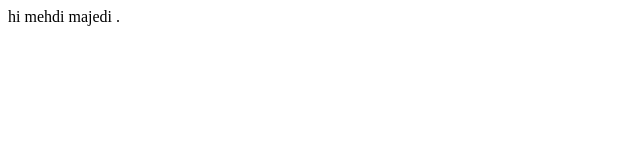
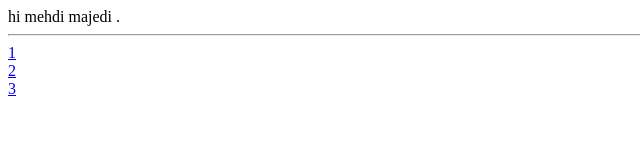
Before and after one commit to wMajedi/test, a plain HTML site: page index.html in a window 1280 px wide. Shown: the whole page, without its empty margins (0-640 px from the left). Drawn offline with Linux system fonts and the light colour scheme.

Commit message:
added link pages

```diff
--- a/index.html
+++ b/index.html
@@ -1,5 +1,10 @@
 <html>
 <body>
       hi mehdi majedi .
+      <hr>
+      <a href="page 1.html">1</a><br>
+      <a href="page 2.html">2</a><br>
+      <a href="page 3.html">3</a><br>
+
 </body>
 </html>
```
